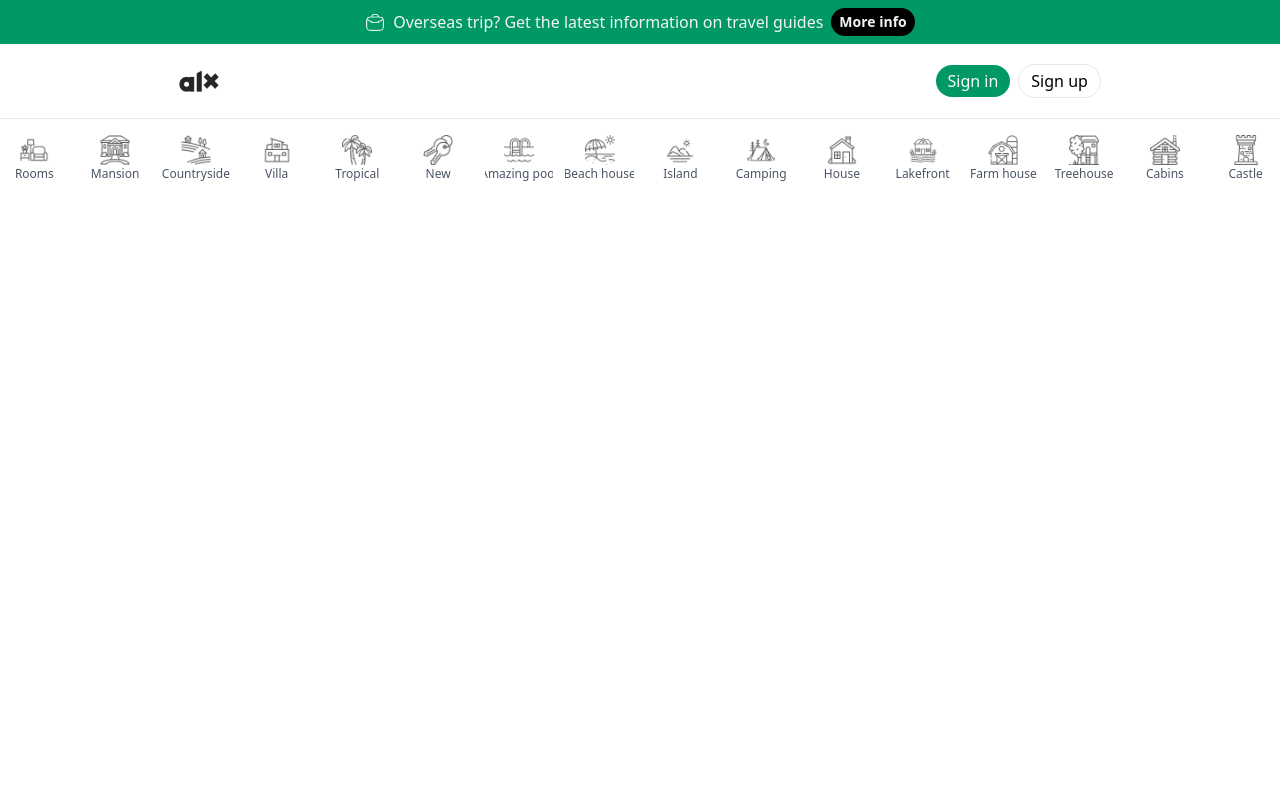
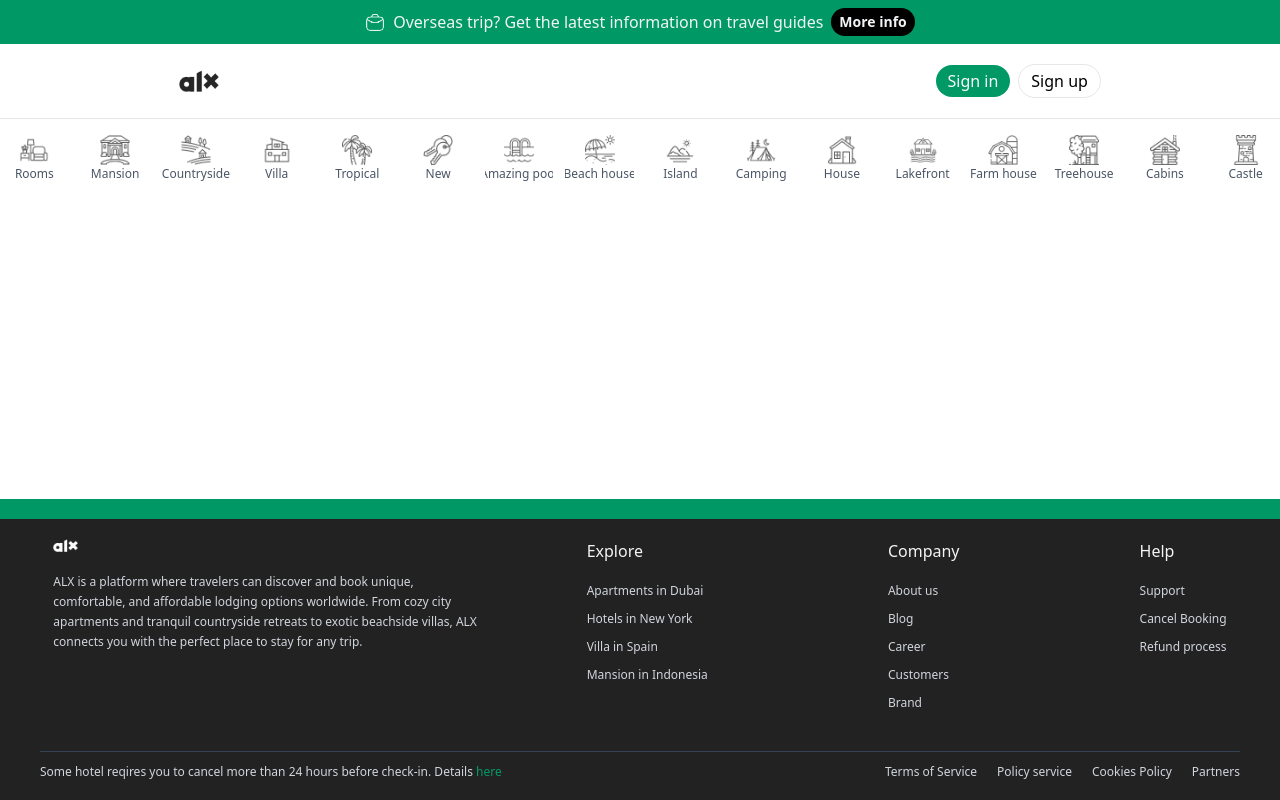
Before and after one commit to edwincodee/alx-listing-app-03, a Next.js app: page / in a window 1280 px wide. Built offline with nearby package versions, Linux system fonts and the light colour scheme.

Commit message:
updated footer content

```diff
--- a/components/layout/Footer.tsx
+++ b/components/layout/Footer.tsx
@@ -1,7 +1,115 @@
-const Footer:React.FC = () => {
-    return (
-        <div></div>
-    )
-}
+import Image from "next/image";
+import Link from "next/link";
 
-export default Footer
+const Footer: React.FC = () => {
+  return (
+    <footer className=" fixed w-screen bottom-0">
+      <div className="bg-emerald-600 h-5"></div>
+      <div className="bg-[rgb(34,34,34)] text-gray-300 text-xs py-5">
+        <div
+          className="flex flex-col lg:flex-row pb-10 justify-around
+        lg:w-screen sm:w-[70%] m-auto w-[90%]"
+        >
+          <div className="lg:w-1/3 ">
+            <Image
+              src="/assets/icons/vector-footer.png"
+              width={25}
+              height={25}
+              alt="Footer Logo"
+            />
+            <p className="mt-5 leading-5 ">
+              ALX is a platform where travelers can discover and book unique,
+              comfortable, and affordable lodging options worldwide. From cozy
+              city apartments and tranquil countryside retreats to exotic
+              beachside villas, ALX connects you with the perfect place to stay
+              for any trip.
+            </p>
+          </div>
+
+          <div className="lg:w-1/2 flex justify-around md:justify-between mt-10 lg:mt-0 flex-wrap md:flex-nowrap">
+            <div>
+              <h4 className="text-base text-gray-100 pb-5">Explore</h4>
+              <ul className="space-y-3">
+                <li>
+                  <Link href="/">Apartments in Dubai</Link>
+                </li>
+                <li>
+                  <Link href="/">Hotels in New York</Link>
+                </li>
+                <li>
+                  <Link href="/">Villa in Spain</Link>
+                </li>
+                <li>
+                  <Link href="/">Mansion in Indonesia</Link>
+                </li>
+              </ul>
+            </div>
+
+            <div>
+              <h4 className="text-base text-gray-100 pb-5">Company</h4>
+              <ul className="space-y-3">
+                <li>
+                  <Link href="/">About us</Link>
+                </li>
+                <li>
+                  <Link href="/">Blog</Link>
+                </li>
+                <li>
+                  <Link href="/">Career</Link>
+                </li>
+                <li>
+                  <Link href="/">Customers</Link>
+                </li>
+                <li>
+                  <Link href="/">Brand</Link>
+                </li>
+              </ul>
+            </div>
+
+            <div>
+              <h4 className="text-base text-gray-100 pb-5">Help</h4>
+              <ul className="space-y-3">
+                <li>
+                  <Link href="/">Support</Link>
+                </li>
+                <li>
+                  <Link href="/">Cancel Booking</Link>
+                </li>
+                <li>
+                  <Link href="/">Refund process</Link>
+                </li>
+              </ul>
+            </div>
+          </div>
+        </div>
+
+        <div className="flex flex-col lg:flex-row pt-3 justify-between items-center border-t border-gray-700 mx-10">
+          <div className="mb-10 lg:mb-0">
+            <p>
+              Some hotel reqires you to cancel more than 24 hours before
+              check-in. Details{" "}
+              <button className="text-emerald-600">here</button>
+            </p>
+          </div>
+
+          <ul className="flex space-x-5 pb-5 md:pb-0">
+            <li>
+              <Link href="/">Terms of Service</Link>
+            </li>
+            <li>
+              <Link href="/">Policy service</Link>
+            </li>
+            <li>
+              <Link href="/">Cookies Policy</Link>
+            </li>
+            <li>
+              <Link href="/">Partners</Link>
+            </li>
+          </ul>
+        </div>
+      </div>
+    </footer>
+  );
+};
+
+export default Footer;
```
Also changed, not shown: components/layout/Header.tsx (line endings or trailing spaces), public/assets/icons/Vector-footer.png (added).
